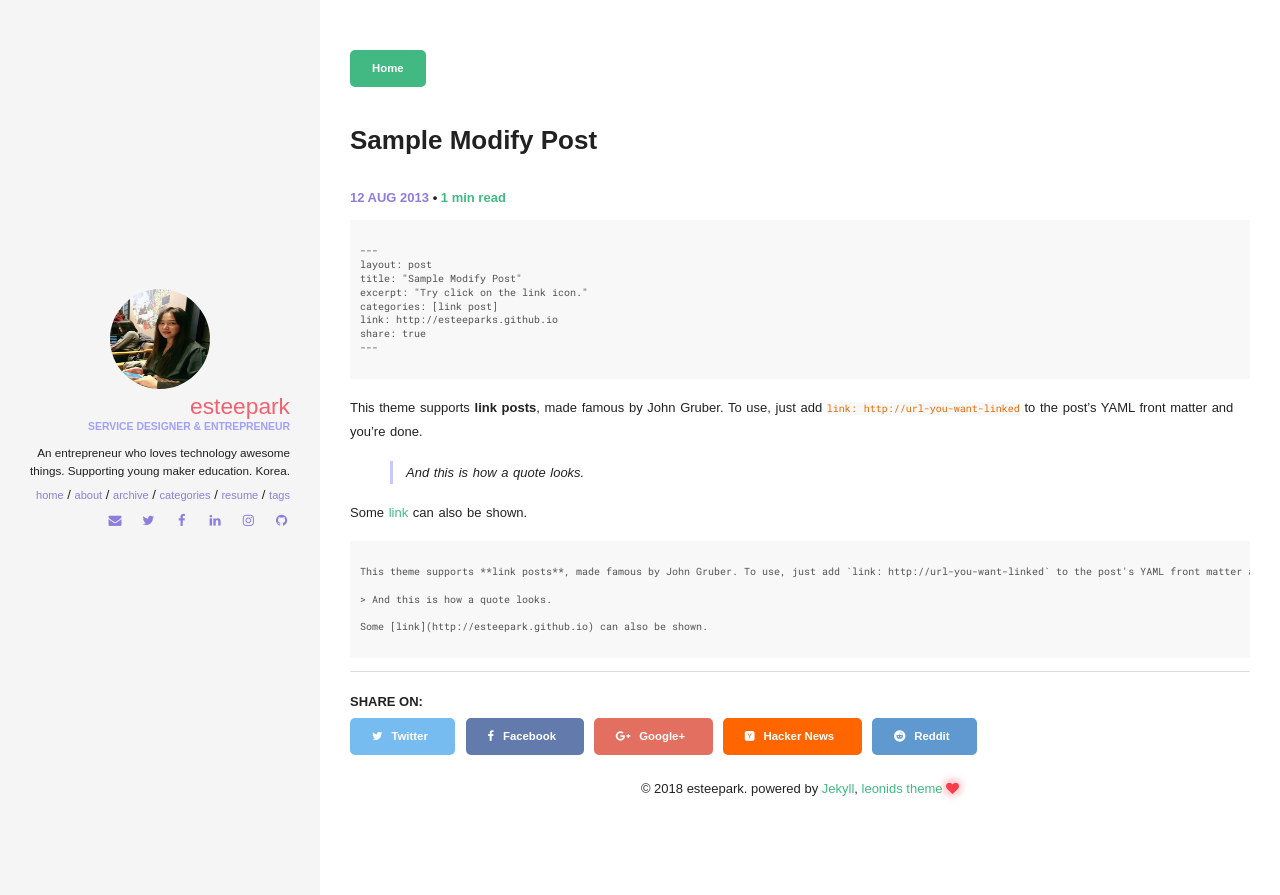
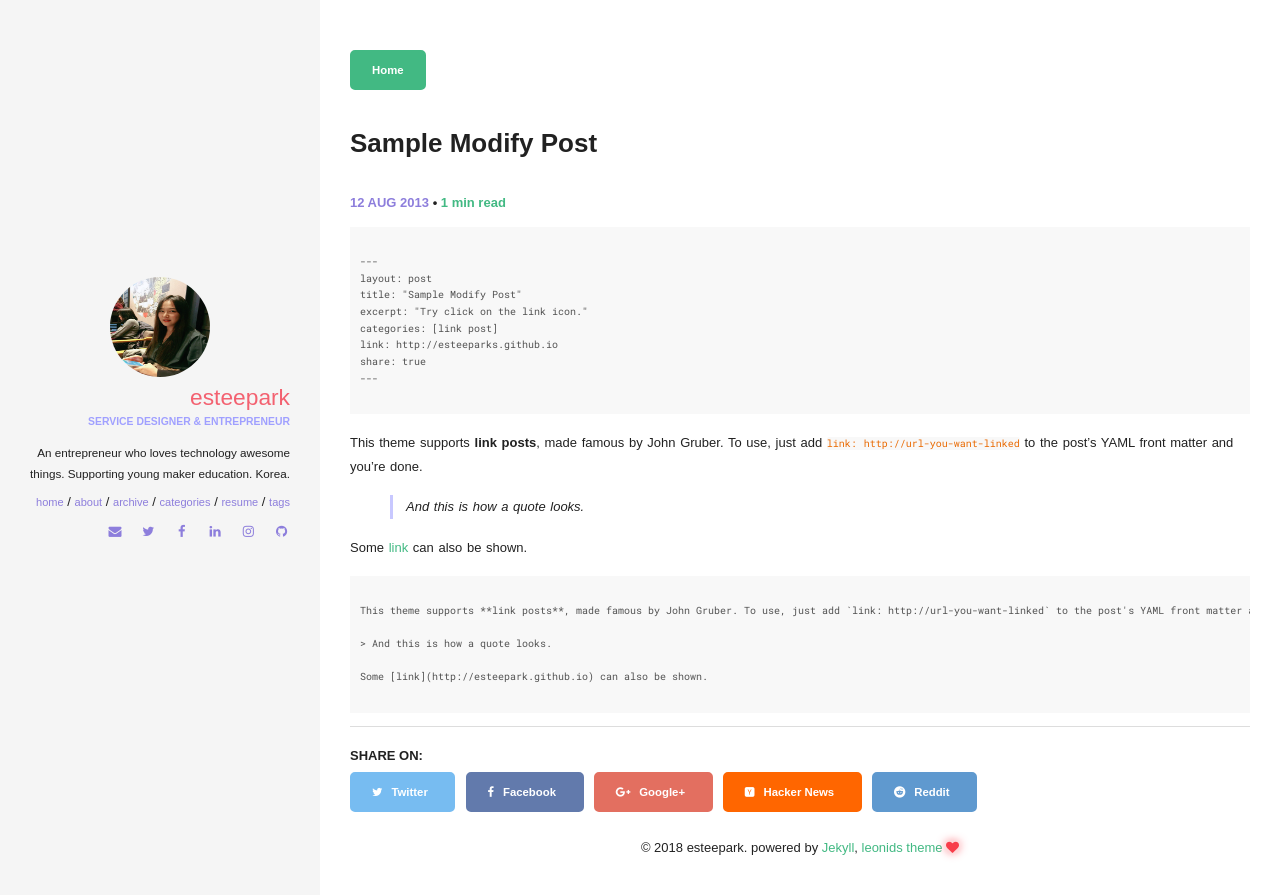
Before and after one commit to esteepark/esteepark.github.io, a Jekyll site: the page built from _posts/2013-08-12-sample-link-post.md, in a window 1280 px wide. Shown: the top 895 px of the page. Built offline with Jekyll 4.4.1, drawn with Linux system fonts in a browser that asks for light colours.

Commit message:
by esteepark

```diff
--- a/_sass/components/_variables.scss
+++ b/_sass/components/_variables.scss
@@ -42,8 +42,8 @@
 $font-size-h5:               1.15rem !default;
 $font-size-h6:               1rem !default;
 
-$base-line-height:            1.5;
-$base-space-unit:             1.5em;
+$base-line-height:            1.8;
+$base-space-unit:             1.8em;
 
 $hr-border-color:             rgba(0,0,0,.1) !default;
 $hr-border-width:             $border-width;
```
